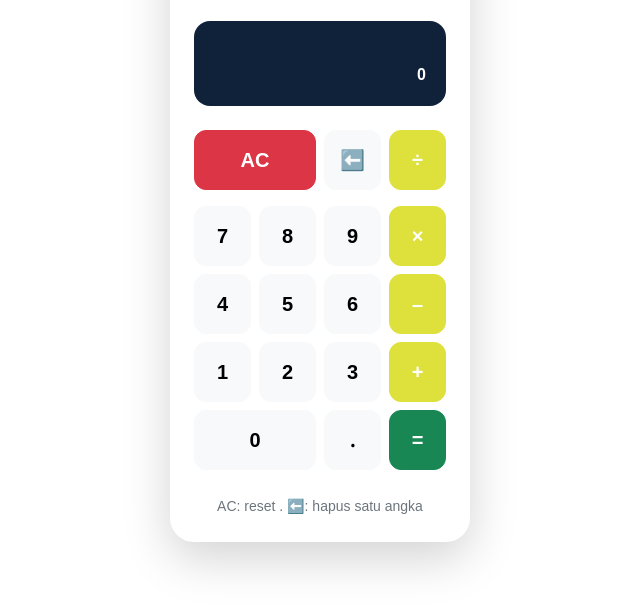
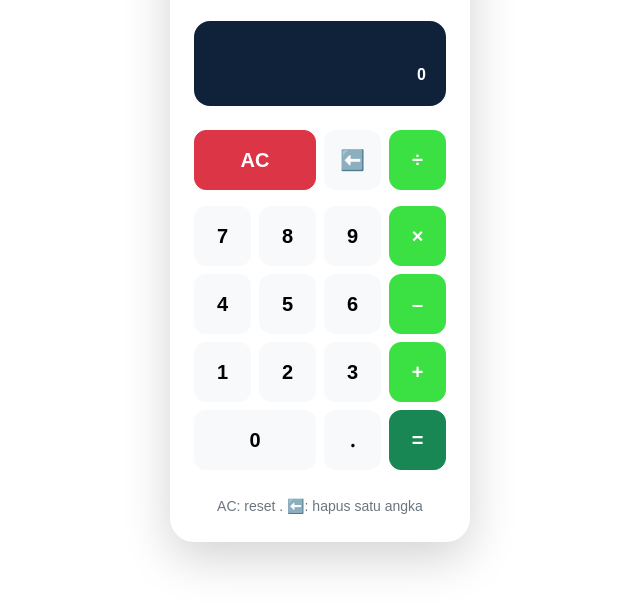
Before and after one commit to yarif1411/project_kalkulator, a plain HTML site: page index.html in a window 1280 px wide. Shown: the part 153-762 px from the top of the page, without its empty margins (320-960 px from the left). Drawn offline with nearby package versions, Linux system fonts and the light colour scheme.

Commit message:
update rebranding 3

```diff
--- a/css/style.css
+++ b/css/style.css
@@ -1,6 +1,6 @@
 :root {
     --warna-latar: #a5bbdf;
-    --warna-utama:#dee03b;
+    --warna-utama:#3be043;
     --warna-display:#10213a;
 
 
```
